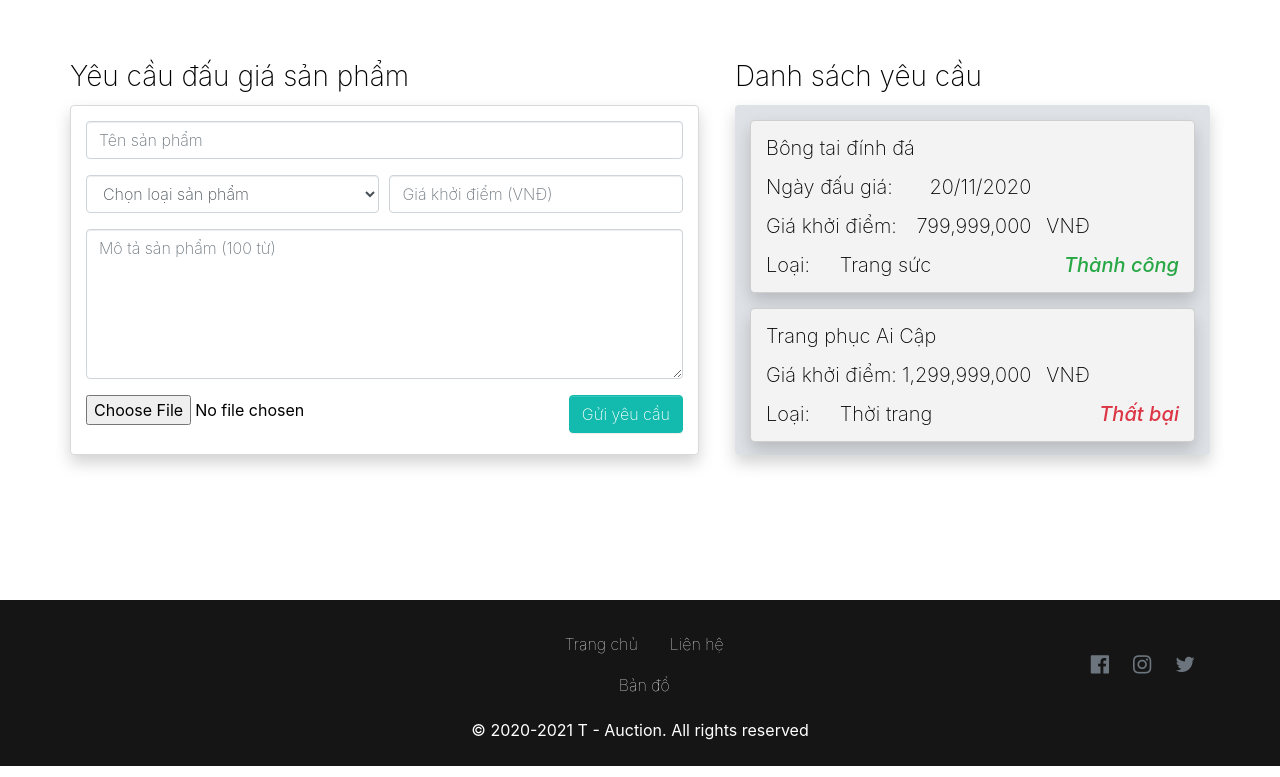
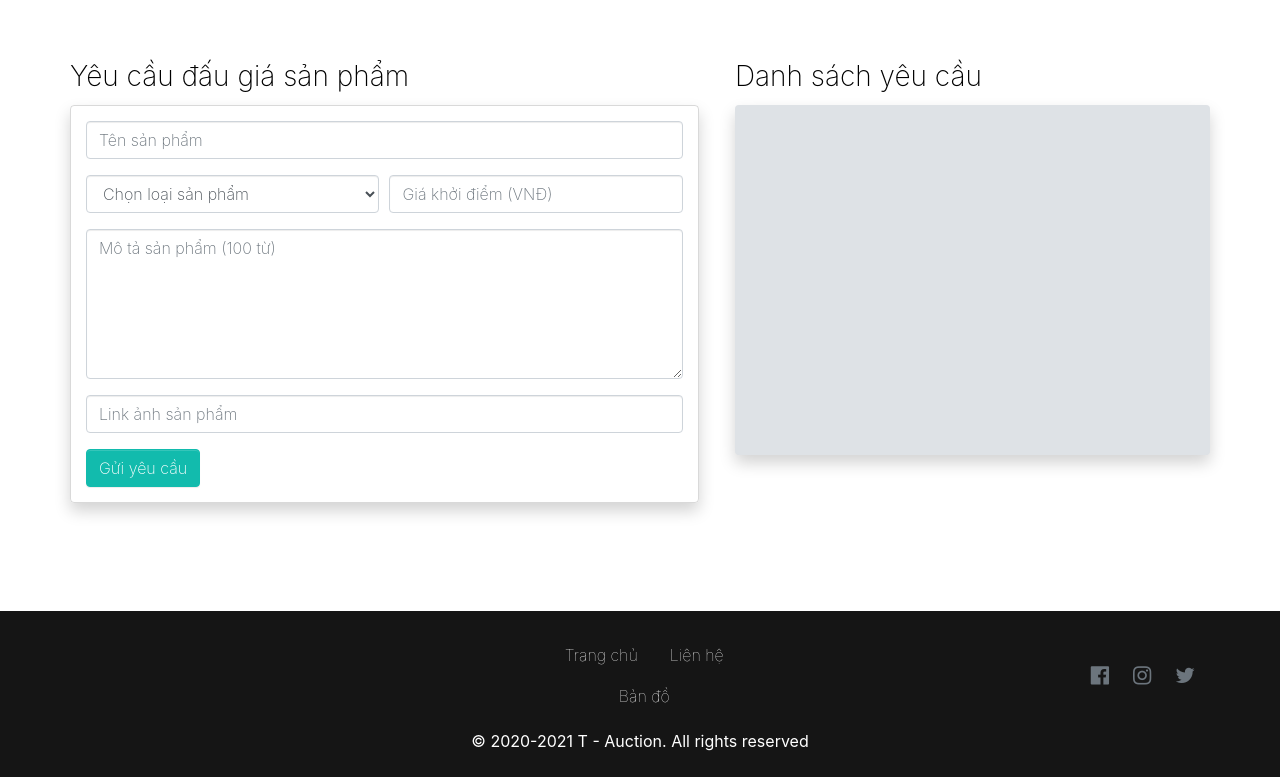
Before and after one commit to ductoinguyen/AuctionApp, a Flask app: page /ben-a in a window 1280 px wide. Shown: the part 85-862 px from the top of the page. Run offline with Flask 2, Linux system fonts and the light colour scheme; data that the repository does not hold is empty; some libraries are stand-ins or nearby versions.

Commit message:
finish bên A

```diff
--- a/app.py
+++ b/app.py
@@ -139,13 +139,17 @@ def getAllHistoryAuction():
 def benC():
     return render_template('render/account_c.html')
 
-@app.route("/getAllRequestFromA/", methods=["GET"])
+@app.route("/getAllRequestFromA", methods=["GET"])
 def getAllRequestFromA():
     return request_item.getAllRequestFromA(session["id"])
 
 @app.route("/createRequestFromA", methods=["POST"])
 def createRequestFromA():
     return request_item.createRequestFromA()
+
+@app.route("/getIdAuctioneer", methods=["GET"])
+def getIdAuctioneer():
+    return account.getIdAuctioneer()
 
 @app.route("/getAllRequestFromC", methods=["GET"])
 def getAllRequestFromC():
--- a/models/account.py
+++ b/models/account.py
@@ -10,6 +10,12 @@ def getNameAccount():
         return appFlask.response_class(json.dumps({"name_account": session["name_account"]}), mimetype='application/json')
     except:
         return appFlask.response_class(json.dumps({"name_account": "Tài khoản"}), mimetype='application/json')
+
+def getIdAuctioneer():
+    appFlask = app.app
+    db = app.db
+    x = [x for x in db.auctioneer.find({"_id": ObjectId(str(session["id"]))})][0]
+    return appFlask.response_class(json.dumps({"id_auctioneer": str(session["id"]), "name": x["name"], "address": x["address"], "birthday": str(x["birthday"]).split(" ")[0], "accountBalance": x["accountBalance"], "phoneNumber": x["phoneNumber"]}), mimetype='application/json')
 
 def getInfoBidder():
     appFlask = app.app
--- /dev/null
+++ b/static/script/account_a.js
@@ -0,0 +1,125 @@
+function sendRequest() {
+    name = document.getElementById("reqName").value;
+    content = document.getElementById("reqContent").value;
+    image = document.getElementById("reqImage").value;
+    category = document.getElementById("reqCategory").value;
+    fetch("../getIdAuctioneer")
+    .then(
+        resp => {
+            if (resp.status == 200) {
+                resp.json()
+                .then(
+                    data => {
+                        id_auctioneer = data.id_auctioneer;
+                    }
+                )
+            }
+        }
+    )
+    price_start = document.getElementById("reqOpenPrice").value;
+    fetch("../createRequestFromA", {
+        method: "POST",
+        credentials: "include",
+        body: JSON.stringify({name: name, content: content, image: image, category: category, id_auctioneer: id_auctioneer, price_start: price_start, price_max: price_start,}),
+        cache: "no-cache",
+        headers: new Headers({
+            "content-type": "application/json"
+        })
+    })
+    .then(
+        resp => {
+            if (resp.status == 200) {
+                resp.json()
+                .then(
+                    data => {
+                        // alert(data.result)
+                        if (data.result == "success") {
+                            alert("Thành công!")
+                        } else {
+                            // alert(data.result)
+                        }
+
+                    }
+                )
+            }
+        }
+    )
+}
+
+fetch("../getAllRequestFromA" )
+.then(
+    resp => {
+        if (resp.status == 200) {
+            resp.json()
+            .then (
+                data => {
+                    for (var i = 0; i < data.length - 1; i++) {
+                        var contentHTML = ""
+                        var item = data[i]
+                        contentHTML +=
+                        '<div class="row bg-light p-0" style="margin: 15px 0; border: 1px solid rgba(0, 0, 0, 0.15); border-radius: 0.25rem; box-shadow: 0 0.5rem 1rem rgba(0, 0, 0, 0.175);">'+
+                            '<div class="col-md-12">'+
+                                '<div class="row">'+
+                                    '<div class="col-md-12 p-0">'+
+                                        '<h5 class="mb-0 pb-0" style="padding: 15px">'+ item["name"] +'</h5>'+
+                                    '</div>'+
+                                '</div>'+
+                                '<div class="row">'+
+                                    '<div class="col-md-12 p-0"><h5 class="mb-0 pb-0" style="padding: 15px">Ngày tạo yêu cầu: '+ item["create_date"] +'</h5></div>'+
+                                '</div>'
+
+                                if (item["status"] == "ready to auction") {
+                                    contentHTML +=
+                                '<div class="row">'+
+                                    '<div class="col-md-4 p-0">'+
+                                        '<h5 class="mb-0 pb-0 pr-0" style="padding: 15px" > Ngày đấu giá: </h5>'+
+                                    '</div>'+
+                                    '<div class="col-md-4 p-0 text-right">'+
+                                        '<h5 class="mb-0 pb-0" style="padding: 15px;">'+ item["open_bid"] +'</h5>'+
+                                    '</div>'+
+                                '</div>'
+                                }
+
+                                contentHTML +=
+                                '<div class="row">'+
+                                    '<div class="col-md-4 p-0">'+
+                                        '<h5 class="mb-0 pb-0" style="padding: 15px; padding-right: 0;"> Giá khởi điểm: </h5>'+
+                                    '</div>'+
+                                    '<div class="col-md-4 p-0">'+
+                                        '<h5 class="mb-0 pb-0 text-right" style="padding: 15px 0; padding-right: 15px;">'+ item["price_start"] +'</h5>'+
+                                    '</div>'+
+                                    '<div class="col-md-4 p-0">'+
+                                        '<h5 class="mb-0 pb-0" style="padding: 15px 0;">VNĐ</h5>'+
+                                    '</div>'+
+                                '</div>'+
+                                '<div class="row">'+
+                                    '<div class="col-md-2 p-0">'+
+                                        '<h5 class="mb-0" style="padding: 15px">Loại:</h5>'+
+                                    '</div>'+
+                                    '<div class="col-md-6 p-0">'+
+                                        '<h5 class="mb-0" style="padding: 15px">'+ item["category"] +'</h5>'+
+                                    '</div>'+
+                                    '<div class="col-md-4 p-0">'
+                                        if (item["status"] =="ready to auction") {
+                                            contentHTML +=
+                                        '<h5 class="mb-0 text-success text-right" style="font-weight: 500; padding: 15px;"><em>Thành công</em></h5>'
+                                        } else if (item["status"] =="fail") {
+                                            contentHTML +=
+                                        '<h5 class="mb-0 text-danger text-right" style="font-weight: 500; padding: 15px;"><em>Thất bại</em></h5>'
+                                        } else {
+                                            contentHTML +=
+                                        '<h5 class="mb-0 text-right" style="font-weight: 500; padding: 15px;"><em>Chờ duyệt</em></h5>'
+                                        }
+
+                                    contentHTML +=
+                                    '</div>'+
+                                '</div>'+
+                            '</div>'+
+                        '</div>'
+                        document.getElementById("requestList").innerHTML += contentHTML;
+                    }
+                }
+            )
+        }
+    }
+)
--- a/templates/render/account_a.html
+++ b/templates/render/account_a.html
@@ -63,16 +63,18 @@
                             <div class="form-group col-md-6"> <input type="text" class="form-control" id="reqOpenPrice" placeholder="Giá khởi điểm (VNĐ)" required="required"> </div>
                         </div>
                         <div class="form-group"> <textarea class="form-control" id="reqContent" rows="3" placeholder="Mô tả sản phẩm (100 từ)" style="height: 150px;" required=""></textarea> </div>
-                        <input type="file" required="required" id="reqImage" accept="image/*" onchange="readURL(this)" name="filename">
-                        <img id="anhSanPham" src="">
-                        <button type="submit" class="btn btn-primary" style="float: right;">Gửi yêu cầu</button>
+                        <div class="form-group"> <input type="text" class="form-control" id="reqImage" placeholder="Link ảnh sản phẩm" required="required"> </div>
+                        <!-- <input type="file" required="required" id="reqImage" accept="image/*" onchange="readURL(this)" name="filename">
+                        <img id="anhSanPham" src=""> -->
+                        <button type="submit" class="btn btn-primary">Gửi yêu cầu</button>
                     </form>
                 </div>
             </section>
             <section class="col-md-5 request-list px-0 pt-4" style="height: 90%;">
                 <h3 class="pt-3"> Danh sách yêu cầu </h3>
                 <div class="main row" style="padding: 0 15px;">
-                    <div class="col-md-12" style="background-color: #dee2e6; overflow-y: scroll; border-radius: 0.25rem; box-shadow: 0 0.5rem 1rem rgba(0, 0, 0, 0.175); height: 350px;">
+                    <div id="requestList" class="col-md-12" style="background-color: #dee2e6; overflow-y: scroll; border-radius: 0.25rem; box-shadow: 0 0.5rem 1rem rgba(0, 0, 0, 0.175); height: 350px;">
+                        <!--
                         <div class="row bg-light p-0" style="margin: 15px 0; border-radius: 5px;" id="request">
                             <div class="col-md-12">
                                 <div class="row">
@@ -174,6 +176,7 @@
                                 </div>
                             </div>
                         </div>
+                        -->
                         <!-- Next request -->
                     </div>
                 </div>
@@ -205,12 +208,12 @@
             </div>
             <div class="row">
                 <div class="col-md-12 text-center">
-                    <p class="mt-2 mb-0" contenteditable="true" style=""><b>© 2020-2021 T - Auction. All rights reserved</b></p>
+                    <p class="mt-2 mb-0"><b>© 2020-2021 T - Auction. All rights reserved</b></p>
                 </div>
             </div>
         </div>
     </footer>
-    <script style="">
+    <!-- <script>
         function readURL(input) {
             if (input.files && input.files[0]) {
                 var reader = new FileReader();
@@ -220,11 +223,11 @@
                 reader.readAsDataURL(input.files[0]);
             }
         }
-    </script>
+    </script> -->
     <script src="https://code.jquery.com/jquery-3.3.1.slim.min.js" integrity="sha384-q8i/X+965DzO0rT7abK41JStQIAqVgRVzpbzo5smXKp4YfRvH+8abtTE1Pi6jizo" crossorigin="anonymous"></script>
     <script src="https://cdnjs.cloudflare.com/ajax/libs/popper.js/1.14.6/umd/popper.min.js" integrity="sha384-wHAiFfRlMFy6i5SRaxvfOCifBUQy1xHdJ/yoi7FRNXMRBu5WHdZYu1hA6ZOblgut" crossorigin="anonymous"></script>
     <script src="https://stackpath.bootstrapcdn.com/bootstrap/4.3.1/js/bootstrap.min.js" integrity="sha384-JjSmVgyd0p3pXB1rRibZUAYoIIy6OrQ6VrjIEaFf/nJGzIxFDsf4x0xIM+B07jRM" crossorigin="anonymous"></script>
     <script src="../static/script/common.js"></script>
-
+    <script src="../static/script/account_a.js"></script>
 </body>
 </html>
```
Also changed, not shown: models/request_item.py (+24 -2 lines).
